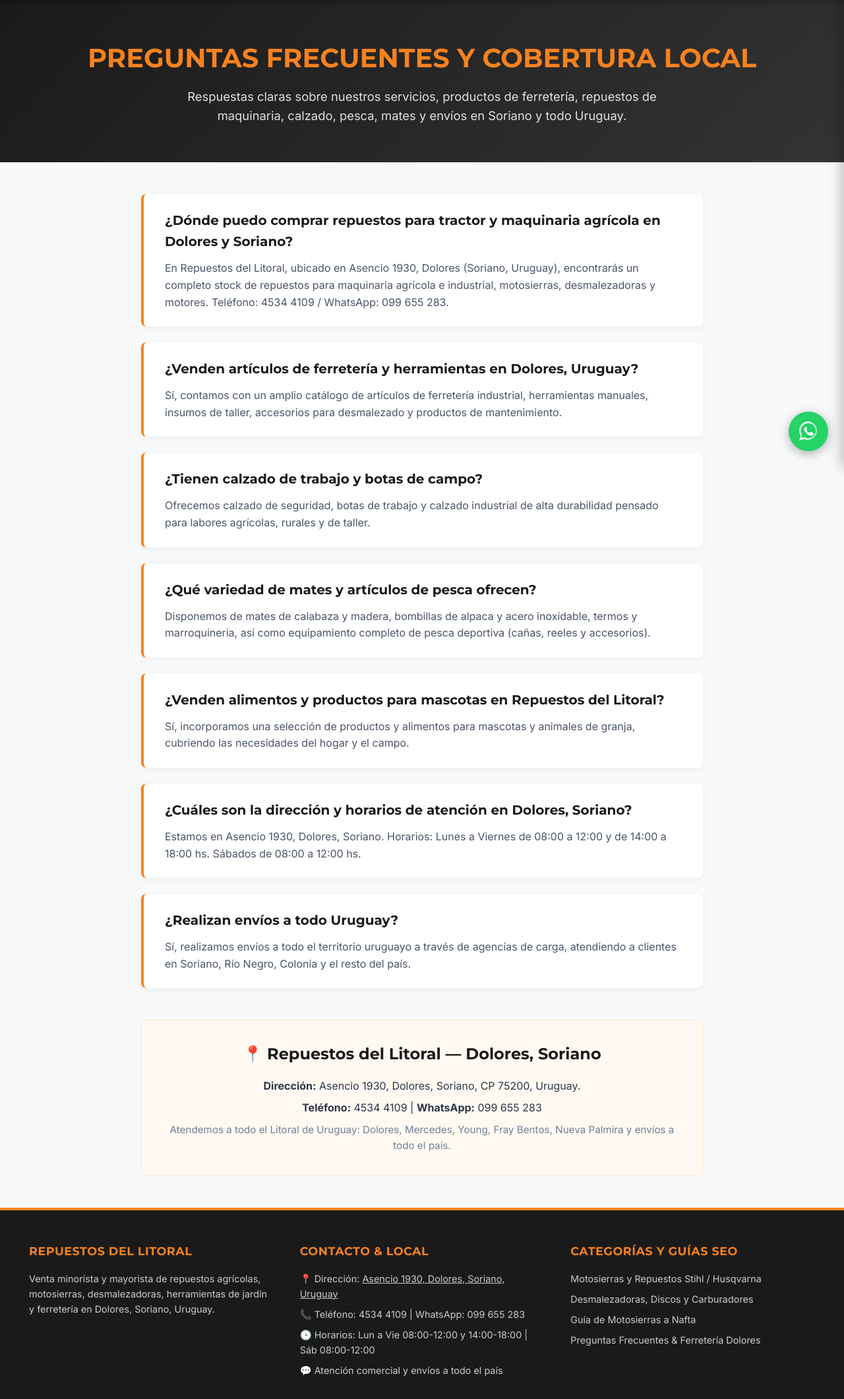
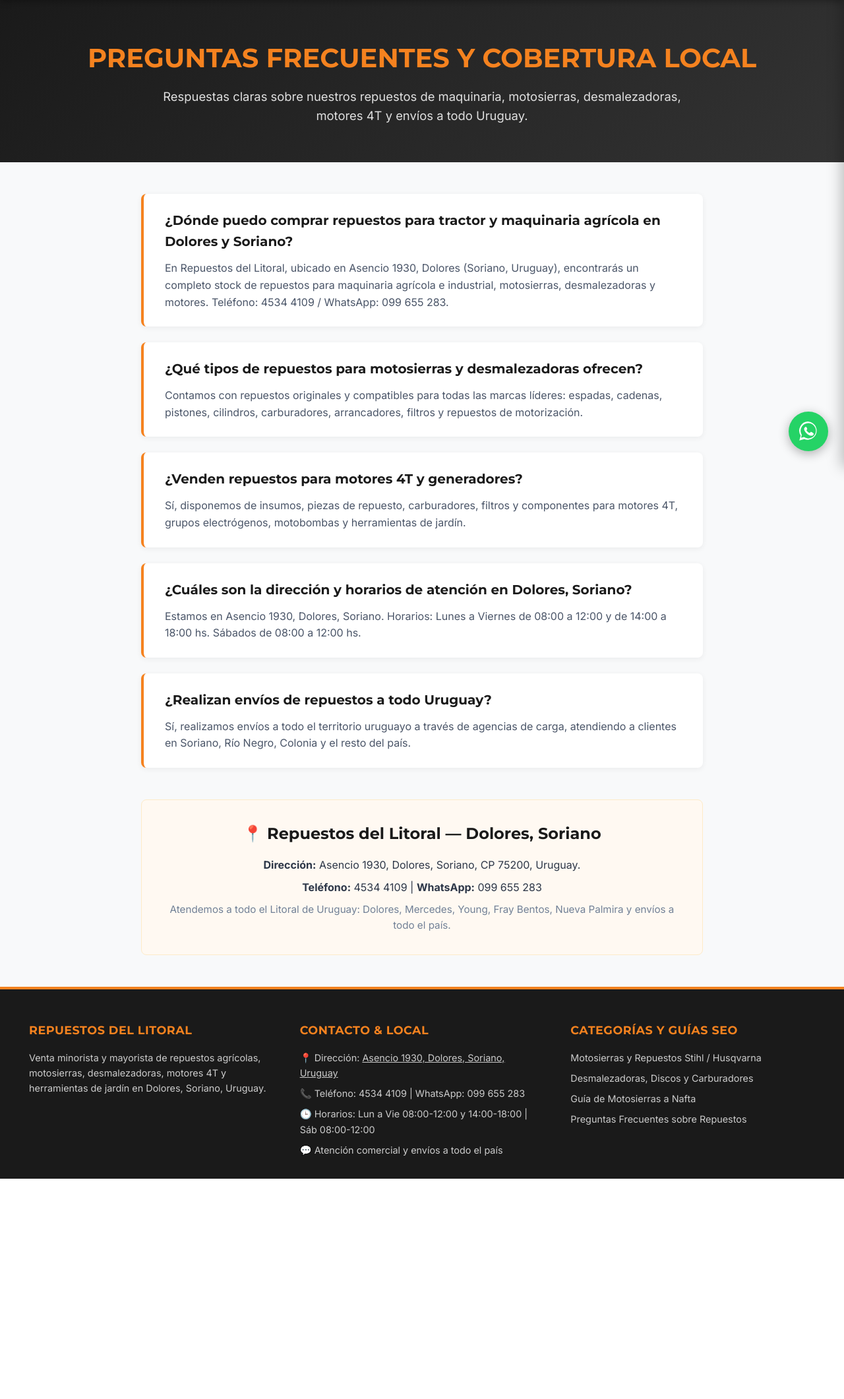
Before and after one commit to AlexG1223/Repuestos-del-Litoral, a PHP site: page /faq.php in a window 1280 px wide. Shown: the part 92-2213 px from the top of the page at 66% size. After the commit the page ends 1879 px from the top, so only its background shows below. Run offline with PHP 8.4, Linux system fonts and the light colour scheme; data comes from the database, SQL or seed files in the repository; some libraries are stand-ins or nearby versions.

Commit message:
refactor: eliminar referencias a mates, pesca, mascotas, ferreteria y calzado, enfocando el sitio 100% en repuestos

```diff
--- a/private/services/SeoService.php
+++ b/private/services/SeoService.php
@@ -24,7 +24,7 @@
             'url' => $baseUrl . '/',
             'logo' => $baseUrl . '/assets/img/logo.png',
             'image' => $baseUrl . '/assets/img/inicio-1.jpg',
-            'description' => 'Venta minorista y mayorista de repuestos para maquinaria agrícola e industrial, artículos de ferretería, calzado de trabajo, mates, artículos de pesca y productos para mascotas en Dolores, Soriano, Uruguay.',
+            'description' => 'Venta minorista y mayorista de repuestos para maquinaria agrícola e industrial, motosierras, desmalezadoras, motores 4T y herramientas en Dolores, Soriano, Uruguay.',
             'telephone' => '+59845344109',
             'contactPoint' => [
                 '@type' => 'ContactPoint',
@@ -223,16 +223,16 @@
 
         if ($normalized === 'herramientas-de-jardin' || $normalized === 'jardin' || $normalized === 'bordeadoras' || str_contains($normalized, 'jardin') || str_contains($normalized, 'bordeadora')) {
             return [
-                'title' => 'Herramientas de Jardín y Bordeadoras | Repuestos del Litoral',
-                'meta_description' => 'Ferretería y herramientas de jardín en Dolores, Soriano. Bordeadoras, repuestos e insumos agrícolas en Repuestos del Litoral Uruguay.',
+                'title' => 'Herramientas de Jardín, Bordeadoras y Repuestos | Repuestos del Litoral',
+                'meta_description' => 'Herramientas de jardín, bordeadoras y repuestos de corte en Dolores, Soriano. Repuestos e insumos agrícolas en Repuestos del Litoral Uruguay.',
                 'h1' => 'Herramientas de Jardín, Bordeadoras y Repuestos'
             ];
         }
 
         return [
-            'title' => 'Motosierras, Desmalezadoras y Repuestos | Repuestos del Litoral',
-            'meta_description' => 'Repuestos del Litoral en Dolores, Soriano. Venta de motosierras, desmalezadoras, repuestos agrícolas, ferretería y herramientas en Uruguay.',
-            'h1' => 'Catálogo de Repuestos, Motosierras y Ferretería'
+            'title' => 'Motosierras, Desmalezadoras y Repuestos de Maquinaria | Repuestos del Litoral',
+            'meta_description' => 'Repuestos del Litoral en Dolores, Soriano. Venta de repuestos para motosierras, desmalezadoras, maquinaria agrícola y motores en Uruguay.',
+            'h1' => 'Catálogo de Repuestos para Maquinaria y Motosierras'
         ];
     }
 
@@ -276,7 +276,7 @@
         if ($rawDesc !== '') {
             $desc = mb_substr($rawDesc, 0, 100) . '... Compra en Repuestos del Litoral, Dolores, Soriano (Uruguay). Envíos a todo el país.';
         } else {
-            $desc = "Compre {$name} en Repuestos del Litoral, Dolores, Soriano (Uruguay). Venta de repuestos agrícolas, motosierras y ferretería.";
+            $desc = "Compre {$name} en Repuestos del Litoral, Dolores, Soriano (Uruguay). Especialistas en repuestos de maquinaria agrícola, motosierras y motores.";
         }
 
         if (mb_strlen($desc) > 155) {
--- a/public_html/faq.php
+++ b/public_html/faq.php
@@ -14,27 +14,19 @@
         'answer' => 'En Repuestos del Litoral, ubicado en Asencio 1930, Dolores (Soriano, Uruguay), encontrarás un completo stock de repuestos para maquinaria agrícola e industrial, motosierras, desmalezadoras y motores. Teléfono: 4534 4109 / WhatsApp: 099 655 283.'
     ],
     [
-        'question' => '¿Venden artículos de ferretería y herramientas en Dolores, Uruguay?',
-        'answer' => 'Sí, contamos con un amplio catálogo de artículos de ferretería industrial, herramientas manuales, insumos de taller, accesorios para desmalezado y productos de mantenimiento.'
+        'question' => '¿Qué tipos de repuestos para motosierras y desmalezadoras ofrecen?',
+        'answer' => 'Contamos con repuestos originales y compatibles para todas las marcas líderes: espadas, cadenas, pistones, cilindros, carburadores, arrancadores, filtros y repuestos de motorización.'
     ],
     [
-        'question' => '¿Tienen calzado de trabajo y botas de campo?',
-        'answer' => 'Ofrecemos calzado de seguridad, botas de trabajo y calzado industrial de alta durabilidad pensado para labores agrícolas, rurales y de taller.'
-    ],
-    [
-        'question' => '¿Qué variedad de mates y artículos de pesca ofrecen?',
-        'answer' => 'Disponemos de mates de calabaza y madera, bombillas de alpaca y acero inoxidable, termos y marroquinería, así como equipamiento completo de pesca deportiva (cañas, reeles y accesorios).'
-    ],
-    [
-        'question' => '¿Venden alimentos y productos para mascotas en Repuestos del Litoral?',
-        'answer' => 'Sí, incorporamos una selección de productos y alimentos para mascotas y animales de granja, cubriendo las necesidades del hogar y el campo.'
+        'question' => '¿Venden repuestos para motores 4T y generadores?',
+        'answer' => 'Sí, disponemos de insumos, piezas de repuesto, carburadores, filtros y componentes para motores 4T, grupos electrógenos, motobombas y herramientas de jardín.'
     ],
     [
         'question' => '¿Cuáles son la dirección y horarios de atención en Dolores, Soriano?',
         'answer' => 'Estamos en Asencio 1930, Dolores, Soriano. Horarios: Lunes a Viernes de 08:00 a 12:00 y de 14:00 a 18:00 hs. Sábados de 08:00 a 12:00 hs.'
     ],
     [
-        'question' => '¿Realizan envíos a todo Uruguay?',
+        'question' => '¿Realizan envíos de repuestos a todo Uruguay?',
         'answer' => 'Sí, realizamos envíos a todo el territorio uruguayo a través de agencias de carga, atendiendo a clientes en Soriano, Río Negro, Colonia y el resto del país.'
     ]
 ];
@@ -43,7 +35,7 @@
 $localSchema = SeoService::getLocalBusinessSchema();
 $breadcrumbSchema = SeoService::getBreadcrumbSchema([
     ['name' => 'Inicio', 'url' => '/inicio.php'],
-    ['name' => 'Preguntas Frecuentes & SEO Local', 'url' => '/faq.php']
+    ['name' => 'Preguntas Frecuentes', 'url' => '/faq.php']
 ]);
 ?>
 <!DOCTYPE html>
@@ -53,15 +45,15 @@
   <?php require_once __DIR__ . '/includes/gtm-head.php'; ?>
   <meta charset="UTF-8">
   <meta name="viewport" content="width=device-width, initial-scale=1.0">
-  <title>Preguntas Frecuentes y Cobertura Local | Repuestos del Litoral (Dolores, Soriano)</title>
+  <title>Preguntas Frecuentes | Repuestos del Litoral (Dolores, Soriano)</title>
   <meta name="description"
-    content="Preguntas frecuentes sobre repuestos de maquinaria, ferretería, calzado de trabajo, mates, pesca y mascotas en Repuestos del Litoral, Dolores, Soriano, Uruguay.">
+    content="Preguntas frecuentes sobre repuestos de maquinaria agrícola, motosierras, desmalezadoras y motores en Repuestos del Litoral, Dolores, Soriano, Uruguay.">
   <link rel="canonical" href="<?= htmlspecialchars($baseUrl . '/faq.php') ?>">
   <link rel="icon" href="/assets/img/logo.png" type="image/x-icon">
 
   <!-- Open Graph -->
   <meta property="og:title" content="Preguntas Frecuentes | Repuestos del Litoral (Dolores, Soriano)">
-  <meta property="og:description" content="Información fáctica sobre repuestos agrícolas, ferretería, calzado, mates, pesca y mascotas en Dolores, Soriano.">
+  <meta property="og:description" content="Información fáctica sobre repuestos agrícolas, motosierras, desmalezadoras y motores en Dolores, Soriano.">
   <meta property="og:url" content="<?= htmlspecialchars($baseUrl . '/faq.php') ?>">
   <meta property="og:type" content="website">
   <meta property="og:image" content="<?= htmlspecialchars($baseUrl . '/assets/img/inicio-1.jpg') ?>">
@@ -148,7 +140,7 @@
 
   <section class="faq-hero">
     <h1>Preguntas Frecuentes y Cobertura Local</h1>
-    <p>Respuestas claras sobre nuestros servicios, productos de ferretería, repuestos de maquinaria, calzado, pesca, mates y envíos en Soriano y todo Uruguay.</p>
+    <p>Respuestas claras sobre nuestros repuestos de maquinaria, motosierras, desmalezadoras, motores 4T y envíos a todo Uruguay.</p>
   </section>
 
   <main class="faq-container">
--- a/public_html/feed-google.php
+++ b/public_html/feed-google.php
@@ -20,7 +20,7 @@
   <channel>
     <title>Repuestos del Litoral - Catálogo de Productos</title>
     <link><?= htmlspecialchars($baseUrl) ?></link>
-    <description>Ferretería industrial, repuestos de maquinaria agrícola, motosierras, desmalezadoras y herramientas en Dolores, Soriano, Uruguay.</description>
+    <description>Repuestos de maquinaria agrícola e industrial, motosierras, desmalezadoras, motores 4T, generadores y herramientas de jardín en Dolores, Soriano, Uruguay.</description>
 <?php
 try {
     $productsData = Product::paginate(1, 2000, []);
--- a/public_html/includes/footer.php
+++ b/public_html/includes/footer.php
@@ -2,7 +2,7 @@
   <div class="footer-container">
     <div class="footer-col">
       <h3>Repuestos del Litoral</h3>
-      <p>Venta minorista y mayorista de repuestos agrícolas, motosierras, desmalezadoras, herramientas de jardín y ferretería en Dolores, Soriano, Uruguay.</p>
+      <p>Venta minorista y mayorista de repuestos agrícolas, motosierras, desmalezadoras, motores 4T y herramientas de jardín en Dolores, Soriano, Uruguay.</p>
     </div>
 
     <div class="footer-col">
@@ -21,7 +21,7 @@
         <li><a href="/index.php?category=motosierras" style="color: inherit;">Motosierras y Repuestos Stihl / Husqvarna</a></li>
         <li><a href="/index.php?category=desmalezadoras" style="color: inherit;">Desmalezadoras, Discos y Carburadores</a></li>
         <li><a href="/motosierra-a-nafta.php" style="color: inherit;">Guía de Motosierras a Nafta</a></li>
-        <li><a href="/faq.php" style="color: inherit;">Preguntas Frecuentes & Ferretería Dolores</a></li>
+        <li><a href="/faq.php" style="color: inherit;">Preguntas Frecuentes sobre Repuestos</a></li>
       </ul>
     </div>
   </div>
```
Also changed, not shown: public_html/inicio.php (+18 -35 lines), public_html/llms.txt (+11 -15 lines).
